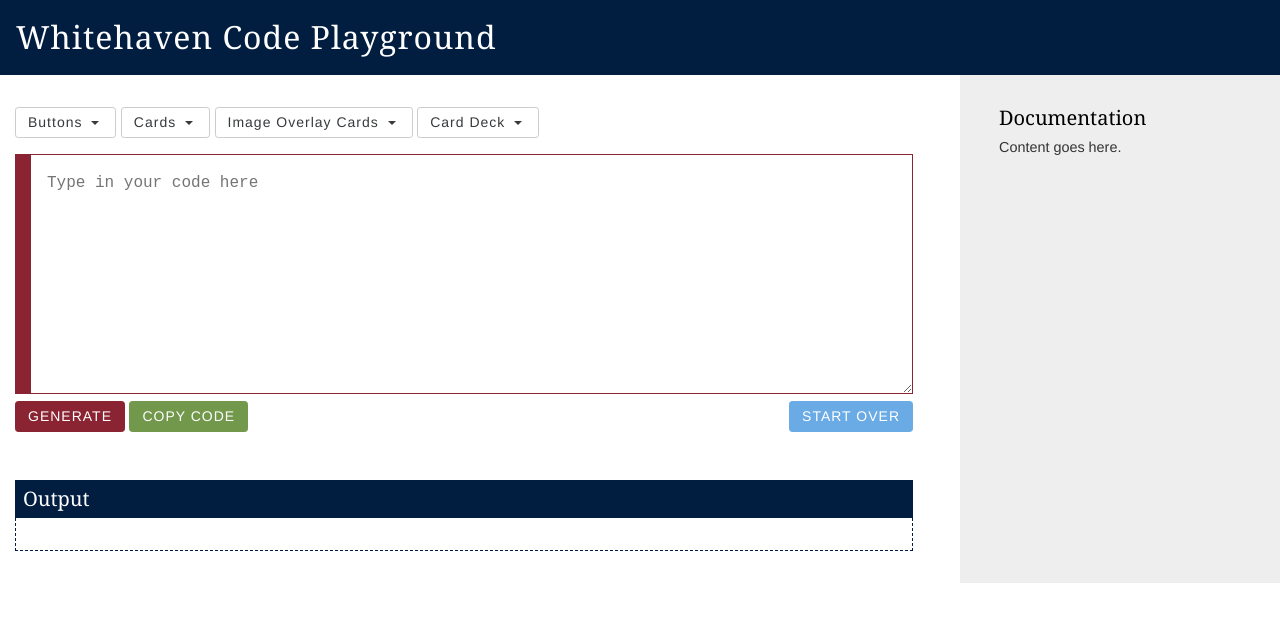
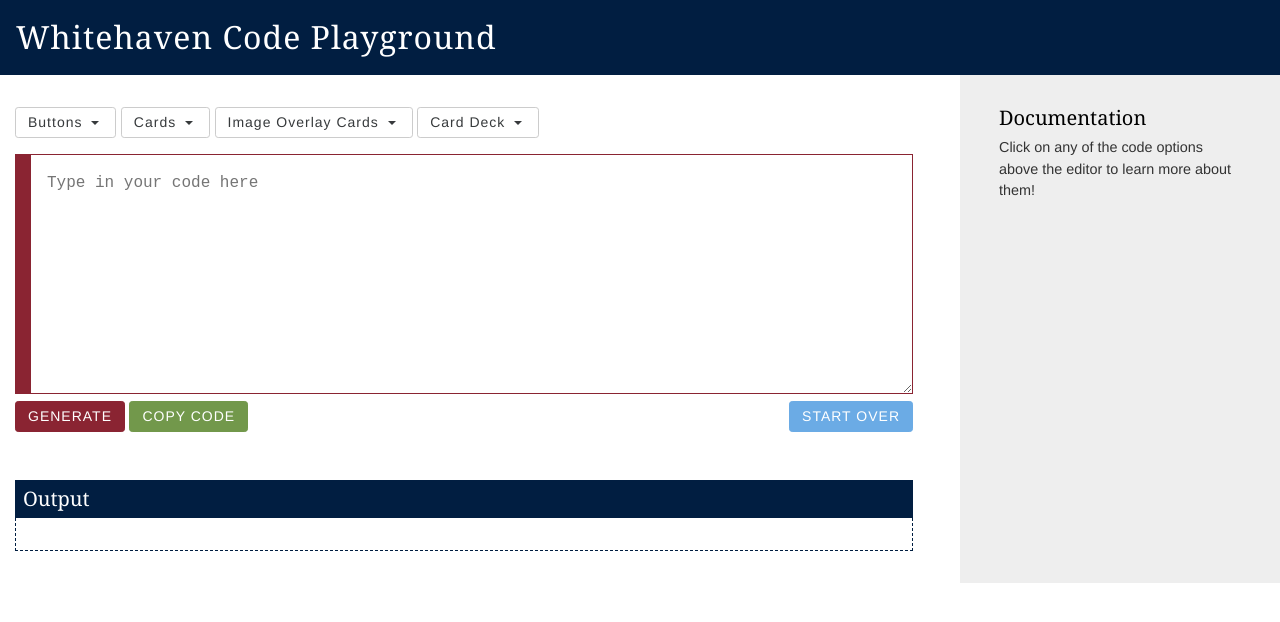
Before and after one commit to georgetown-university/whitehaven-playground, a Jekyll site: the page built from index.md, in a window 1280 px wide. Shown: the top 622 px of the page. Built offline with Jekyll 4.4.1, drawn with Linux system fonts in a browser that asks for light colours.

Commit message:
Copy tweaks

```diff
--- a/_includes/code-form.html
+++ b/_includes/code-form.html
@@ -31,7 +31,7 @@
       <div class="modal-body">
         <section id="error-js">
           <p><strong>Inline Javascript</strong></p>
-          <p>Inline Javascript is not allowed. It has been removed for your convenience.</p>
+          <p>Inline Javascript is a security risk and is, therefore, not allowed. It has been removed for your convenience.</p>
         </section>
 
         <section id="error-css">
--- a/index.md
+++ b/index.md
@@ -5,7 +5,7 @@ documentation:
   - id: default
     title: Documentation
     content: |
-      Content goes here.
+      Click on any of the code options above the editor to learn more about them!
 
   - id: buttons
     title: Buttons
```
